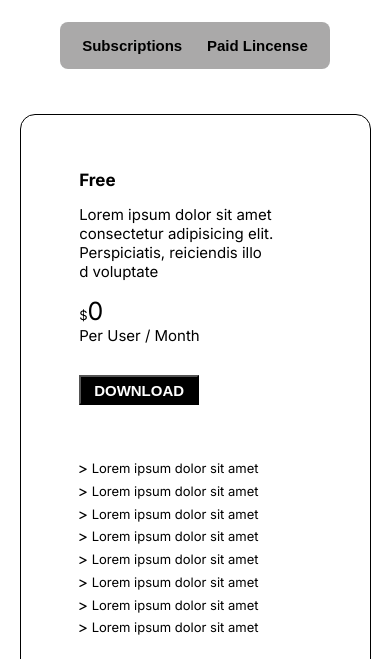
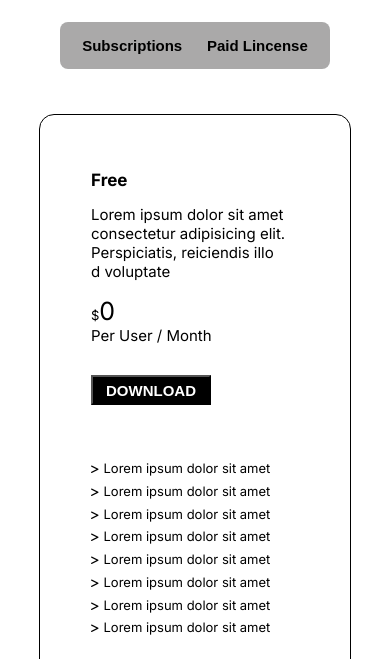
Before and after one commit to Samsax201/Dx-pricing, a plain HTML site: page index.html in a window 390 px wide. Shown: the part 185-844 px from the top of the page. Drawn offline with Linux system fonts and the light colour scheme.

Commit message:
added mobile

```diff
--- a/mobile.css
+++ b/mobile.css
@@ -1,4 +1,4 @@
-@media screen and (max-width: 800px){
+@media screen and (max-width: 8500px){
     .pc{
         padding: 35px   0;
         /* border: 3px solid blue; */
@@ -54,19 +54,21 @@
     .big-box{
         border: 1px solid black;
         border-radius: 15px;
-        width: 90%;
+        width: 80%;
         margin: 0 auto;
         margin-top: 30px;
         padding: 30px 0;
         display: flex;
         flex-direction: row;
         /* align-items: center; */
-        justify-content: center;
+        /* justify-content: center; */
         flex-wrap: wrap;
     }
     .price-container{
-        width: 75%;
-        padding: 25px 15px;
+        /* border: 3px solid black; */
+        width: 80%;
+        margin: 0 auto;
+        padding: 25px 20px;
         border-right: none;
 
     }
```
